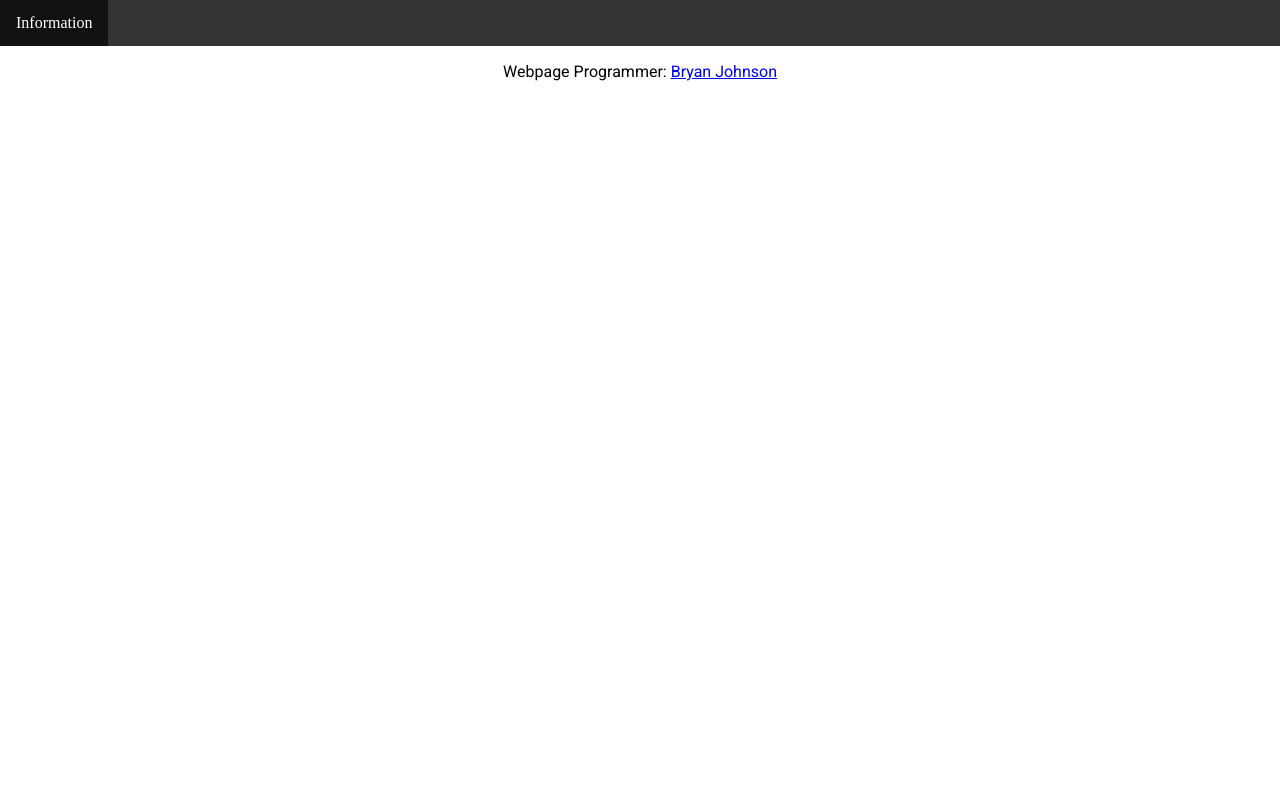
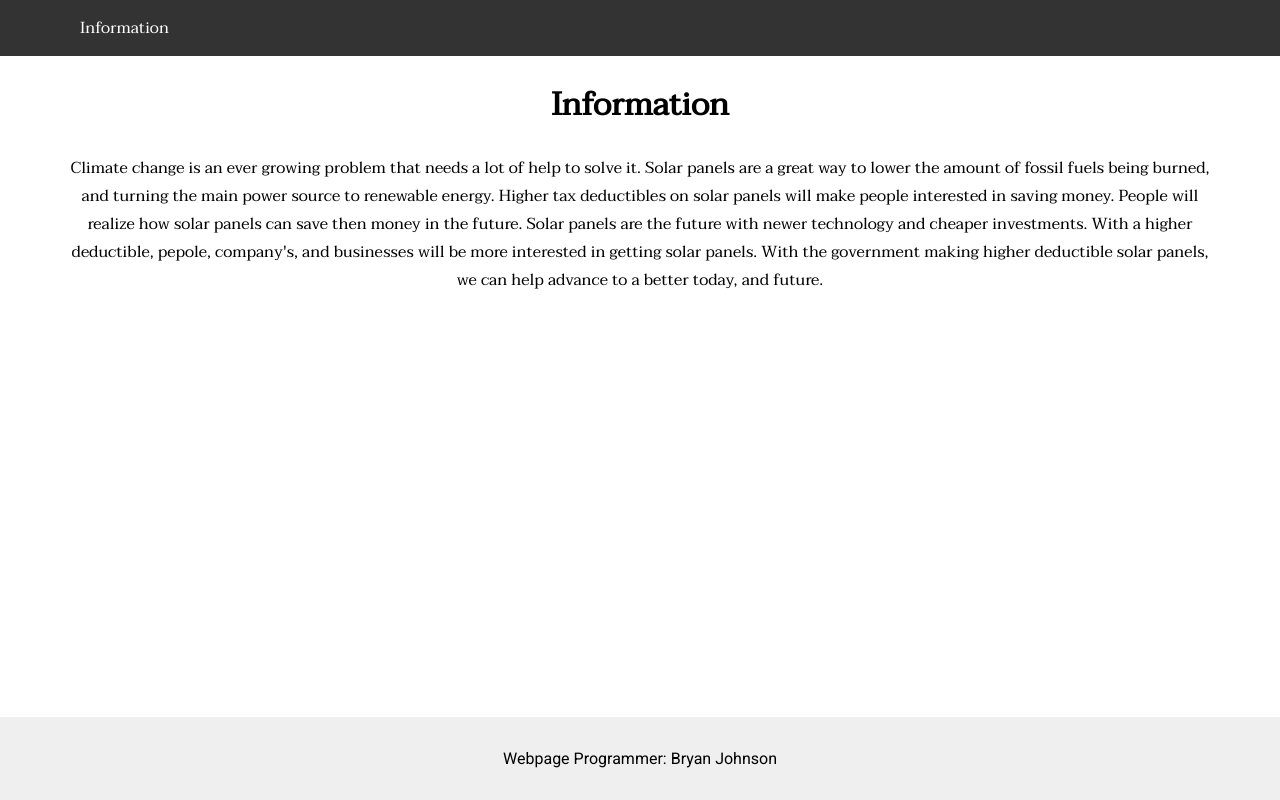
Before and after one commit to typanda123/2, a plain HTML site: page index.html in a window 1280 px wide. Drawn offline with Linux system fonts and the light colour scheme.

Commit message:
Updated styling
Added in a paragraph, fonts, and a footer.

```diff
--- a/index.html
+++ b/index.html
@@ -5,6 +5,7 @@
     <link rel="stylesheet" type="css/text" src="main.css">
     <meta name="viewport" content="width=device-width, initial-scale=1.0">
     <link href="https://fonts.googleapis.com/css?family=Roboto" rel="stylesheet">
+    <link href="https://fonts.googleapis.com/css?family=Taviraj" rel="stylesheet">
     <style>
 html, body {
   box-sizing: border-box;
@@ -15,7 +16,7 @@ html, body {
   box-sizing: inherit;
 }
 #wrapper {
-  height: auto;
+  height: 100%;
   width: 100%;
   margin: 0;
   padding: 0;
@@ -25,12 +26,20 @@ html, body {
   margin: inherit;
   padding: inherit;
 }
+#content {
+  text-align: center;
+  font-family: "Taviraj", serif;
+  width: 90%;
+  margin: auto;
+}
 ul {
   list-style-type: none;
   margin: 0;
   padding: 0;
+  padding-left: 5%;
   overflow: hidden;
   background-color: #333;
+  font-family: "Taviraj", serif;
 }
 li {
   float: left;
@@ -47,6 +56,12 @@ li a:hover {
 }
 #footer {
   font-family: "Roboto", sans-serif;
+  position: absolute;
+  right: 0;
+  bottom: 0;
+  left: 0;
+  padding: 1rem;
+  background-color: #efefef;
   text-align: center;
 }
     </style>
@@ -55,15 +70,17 @@ li a:hover {
     <div id="wrapper">
       <div id="header">
         <ul>
-          <li><a href="info">Information</a></li>
+          <li><a href="#info">Information</a></li>
         </ul>
       </div>
       <div id="content">
         <div class="section" id="info">
+          <h1>Information</h1>
+          <p>Climate change is an ever growing problem that needs a lot of help to solve it. Solar panels are a great way to lower the amount of fossil fuels being burned, and turning the main power source to renewable energy. Higher tax deductibles on solar panels will make people interested in saving money. People will realize how solar panels can save then money in the future. Solar panels are the future with newer technology and cheaper investments. With a higher deductible, pepole, company's, and businesses will be more interested in getting solar panels. With the government making higher deductible solar panels, we can help  advance to a better today, and future.</p>
         </div>
       </div>
       <div id="footer">
-        <p>Webpage Programmer: <a href="https://github.com/KazanPickle">Bryan Johnson</a></p>
+        <p>Webpage Programmer: Bryan Johnson</p>
       </div>
     </div>
 <html>
```
